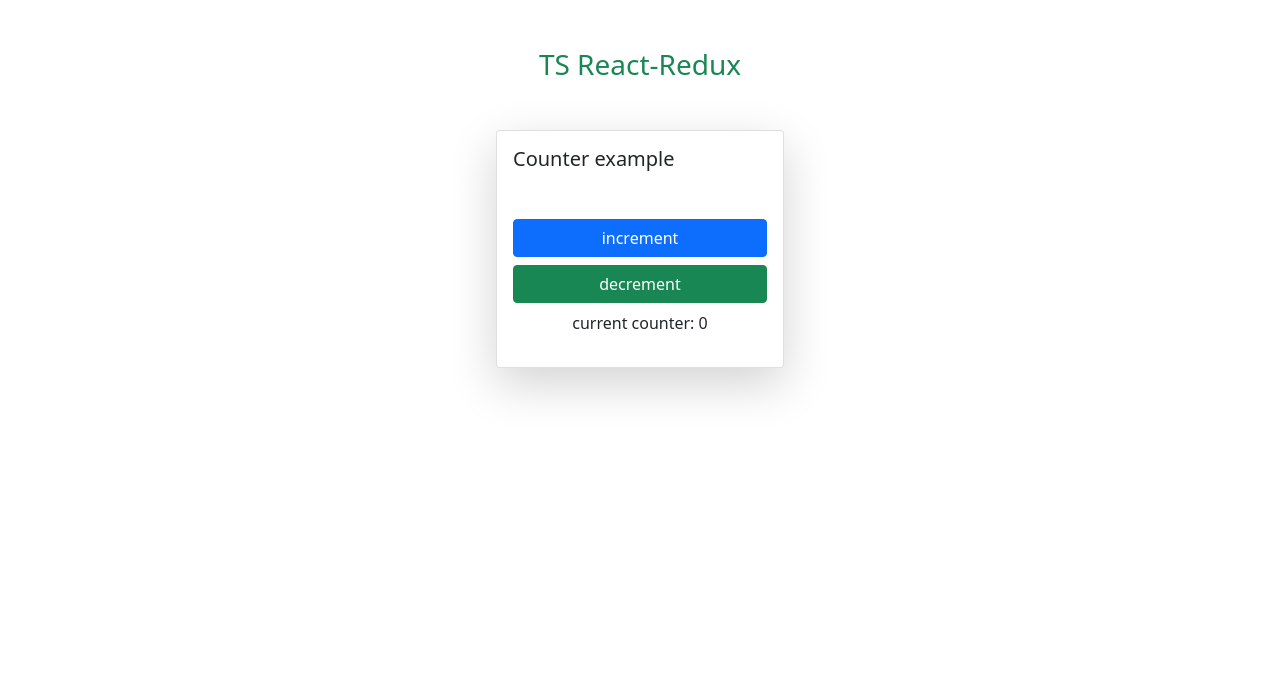
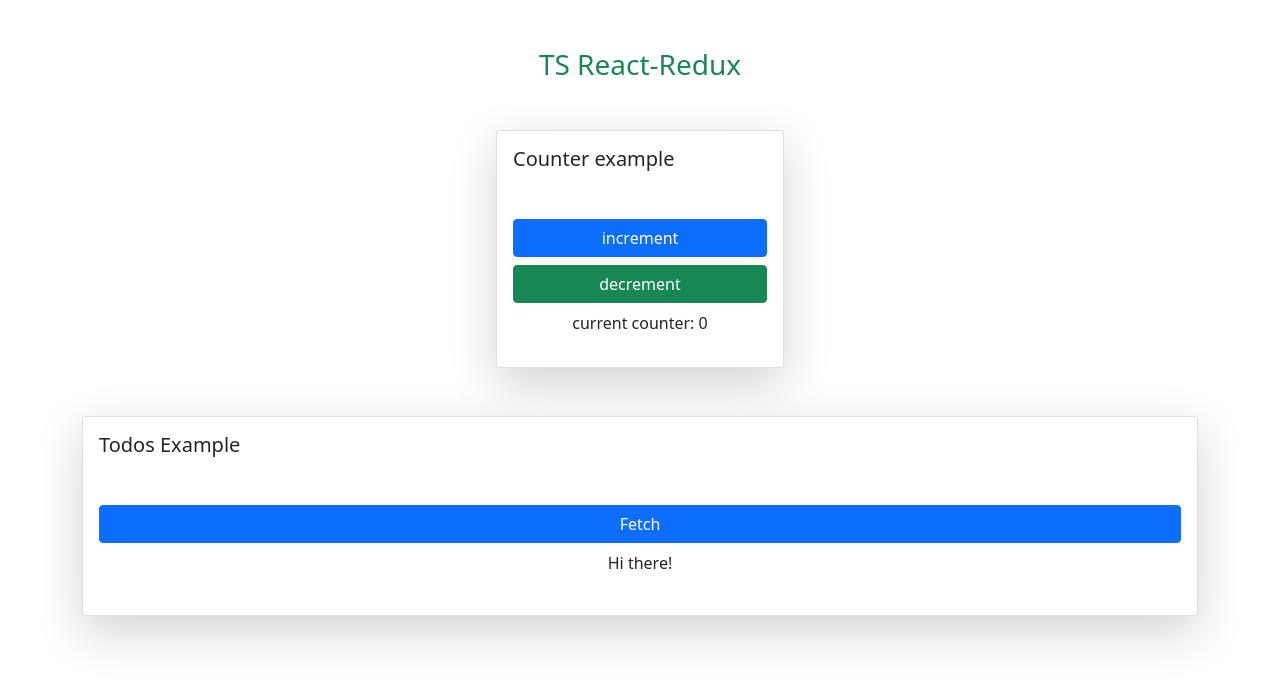
Before and after one commit to eliyahukoren/ts-course-v1, a React (Create React App) app in the folder 09_react_redux/: page / in a window 1280 px wide. Shown: the top 684 px of the page. Built offline with nearby package versions, Linux system fonts and the light colour scheme.

Commit message:
Rendering a list

```diff
--- a/09_react_redux/src/actions/index.ts
+++ b/09_react_redux/src/actions/index.ts
@@ -13,7 +13,7 @@
 	payload: Todo[];
 }
 
-const url = 'https://jsonplaceholder.typicode.com/todos';
+const url = 'https://jsonplaceholder.typicode.com/todos?limit=20';
 
 export const fetchTodos = () => {
 	return async (dispatch: Dispatch) => {
--- a/09_react_redux/src/components/App.tsx
+++ b/09_react_redux/src/components/App.tsx
@@ -1,5 +1,6 @@
 import React from "react";
 import { Counter } from './Counter';
+import { Todos } from './Todos';
 
 interface AppProps {
 	color: string;
@@ -26,6 +27,7 @@
 					TS React-Redux
 				</h3>
 				<Counter />
+				<Todos />
 			</div>
 		);
 	}
--- /dev/null
+++ b/09_react_redux/src/components/Todos.tsx
@@ -0,0 +1,55 @@
+import React from "react";
+import { connect } from "react-redux";
+import { Todo, fetchTodos } from "../actions";
+import { StoreState } from "../reducers";
+
+interface AppProps {
+	todos: Todo[];
+	fetchTodos(): any;
+}
+
+class _Todos extends React.Component<AppProps> {
+	componentDidMount(): void {
+		// console.log(this.props.todos);
+	}
+
+	fetchTodos = () => {
+		this.props.fetchTodos();
+	}
+
+	renderList():JSX.Element[]{
+		return this.props.todos.map((todo: Todo) => {
+			return (
+				<div key={todo.id} className="alert alert-secondary" role="alert">
+					{todo.title}
+				</div>
+			);
+		})
+	}
+
+	render() {
+		return (
+			<div
+				className="card mt-5 mx-auto shadow-lg"
+			>
+				<div className="card-body">
+					<h5 className="card-title">Todos Example</h5>
+					<div className="d-grid gap-2 col mx-auto mt-5">
+						<button className="btn btn-primary" onClick={this.fetchTodos}>
+							Fetch
+						</button>
+						<p className="text-center">Hi there!</p>
+						<div>{this.renderList()}</div>
+					</div>
+				</div>
+			</div>
+		);
+
+	}
+}
+
+const mapStateToProps = ({ todos }: StoreState): { todos: Todo[] } => {
+	return { todos };
+};
+
+export const Todos = connect(mapStateToProps, { fetchTodos })(_Todos);
--- a/09_react_redux/src/index.tsx
+++ b/09_react_redux/src/index.tsx
@@ -1,5 +1,5 @@
-import React from "react";
-import ReactDOM from "react-dom";
+
+import { createRoot } from "react-dom/client";
 import {createStore, applyMiddleware} from 'redux';
 import { Provider } from "react-redux";
 import thunk from 'redux-thunk';
@@ -8,10 +8,11 @@
 
 const store = createStore(reducers, applyMiddleware(thunk));
 
-ReactDOM.render(
+const container = document.getElementById("root") as HTMLElement;
+
+const root = createRoot(container);
+root.render(
 	<Provider store={store}>
 		<App />
-	</Provider>,
-
-	document.querySelector("#root")
+	</Provider>
 );
```
